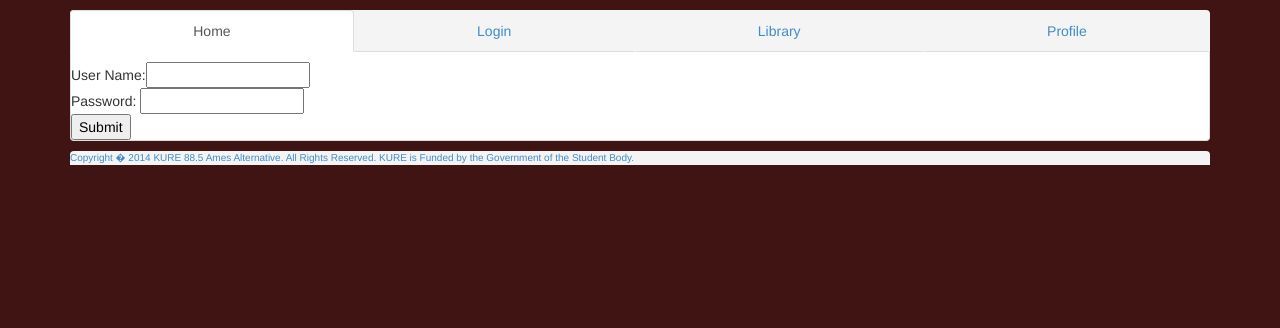
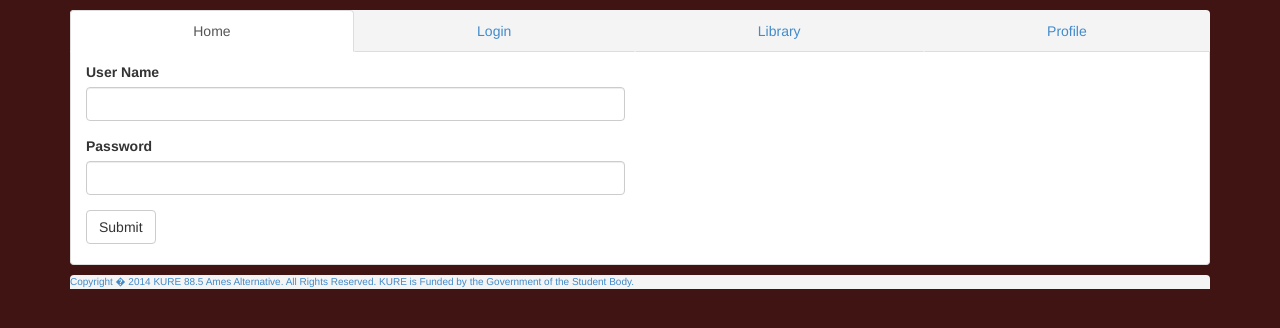
Before and after one commit to dnhushak/DJDashboard, a PHP site: page /webpages/djdashboard.php in a window 1280 px wide. Shown: the part 150-478 px from the top of the page. Run offline with PHP 8.4, Linux system fonts and the light colour scheme; data that the repository does not hold is empty; some libraries are stand-ins or nearby versions.

Commit message:
Updated login look and feel
git-svn-id: https://repo.cs.iastate.edu/coms309/19/trunk@160 817968c2-256c-45f1-8ff6-e7619683c4bf

```diff
--- a/Web Server/css/main.css
+++ b/Web Server/css/main.css
@@ -127,7 +127,7 @@ html {
 	background-color: #D8D8D8;
 	float: left;
 }
-.row {
+.custom-row {
 	margin: 0;
 }
 #filters {
--- a/Web Server/php/scripts/insertCustomTrack.php
+++ b/Web Server/php/scripts/insertCustomTrack.php
@@ -13,8 +13,8 @@ try
 	$UserID = $_GET['UserID'];
 	$TrackName = $_GET['TrackName'];
 	$ReleaseDate = $_GET['ReleaseDate'];
-	$FCC = $_GET['FCC'];
-	$Recommended = $_GET['Recommended'];
+	$FCC = false;
+	$Recommended = false;
 	$PrimaryGenreID = $_GET['PrimaryGenreID'];
 	$SecondaryGenreID = $_GET['SecondaryGenreID'];
 	$ArtistID = $_GET['ArtistID'];
--- a/Web Server/webpages/library.html
+++ b/Web Server/webpages/library.html
@@ -79,7 +79,7 @@
 	</div>
 	<div class="expandable" id="filters"></div>
 	<div class="main-view">
-		<div class="row selector">
+		<div class="row selector custom-row">
 			<div class="col-md-6 library-column select-column" id="artists">
 				<h5 class="title" style="text-align: center;">Artists</h5>
 				<div class="list-view">
@@ -97,7 +97,7 @@
 				</div>
 			</div>
 		</div>
-		<div class="row select-column library">
+		<div class="row select-column library custom-row">
 			<div class="col-md-4 library-column track-column track">
 				<h5 class="title">Name</h5>
 			</div>
--- a/Web Server/webpages/login.html
+++ b/Web Server/webpages/login.html
@@ -1,8 +1,13 @@
-<div class="row">
-
-	<form method="POST" action="../php/scripts/login.php">
-		User Name:<input type="text" name="user"><br/>
-		Password: <input type="password"
-			name="pass" /> <br /> <input type="submit" />
+<div class="col-md-6" style="margin-bottom: 20px;">
+	<form role="form" method="POST" action="../php/scripts/login.php">
+		<div class="form-group">
+			<label for="user-name">User Name</label>
+			<input id="user-name" class="form-control" type="text" name="user">
+		</div>
+		<div class="form-group">
+			<label for"password">Password</label>
+			<input id="password" class="form-control" type="password"name="pass" />
+		</div>
+		<button type="submit" class="btn btn-default">Submit</button>
 	</form>
 </div>
```
